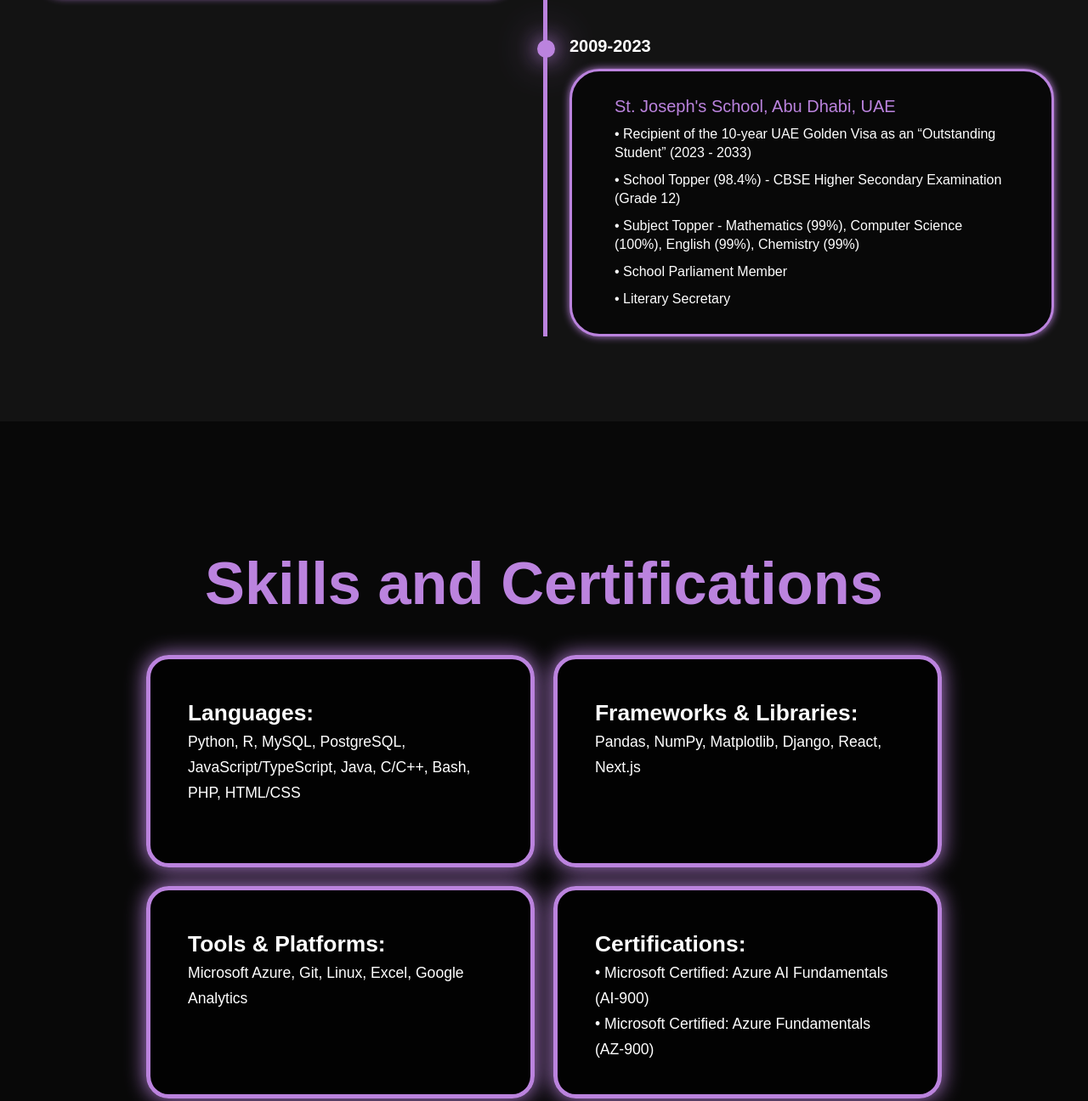
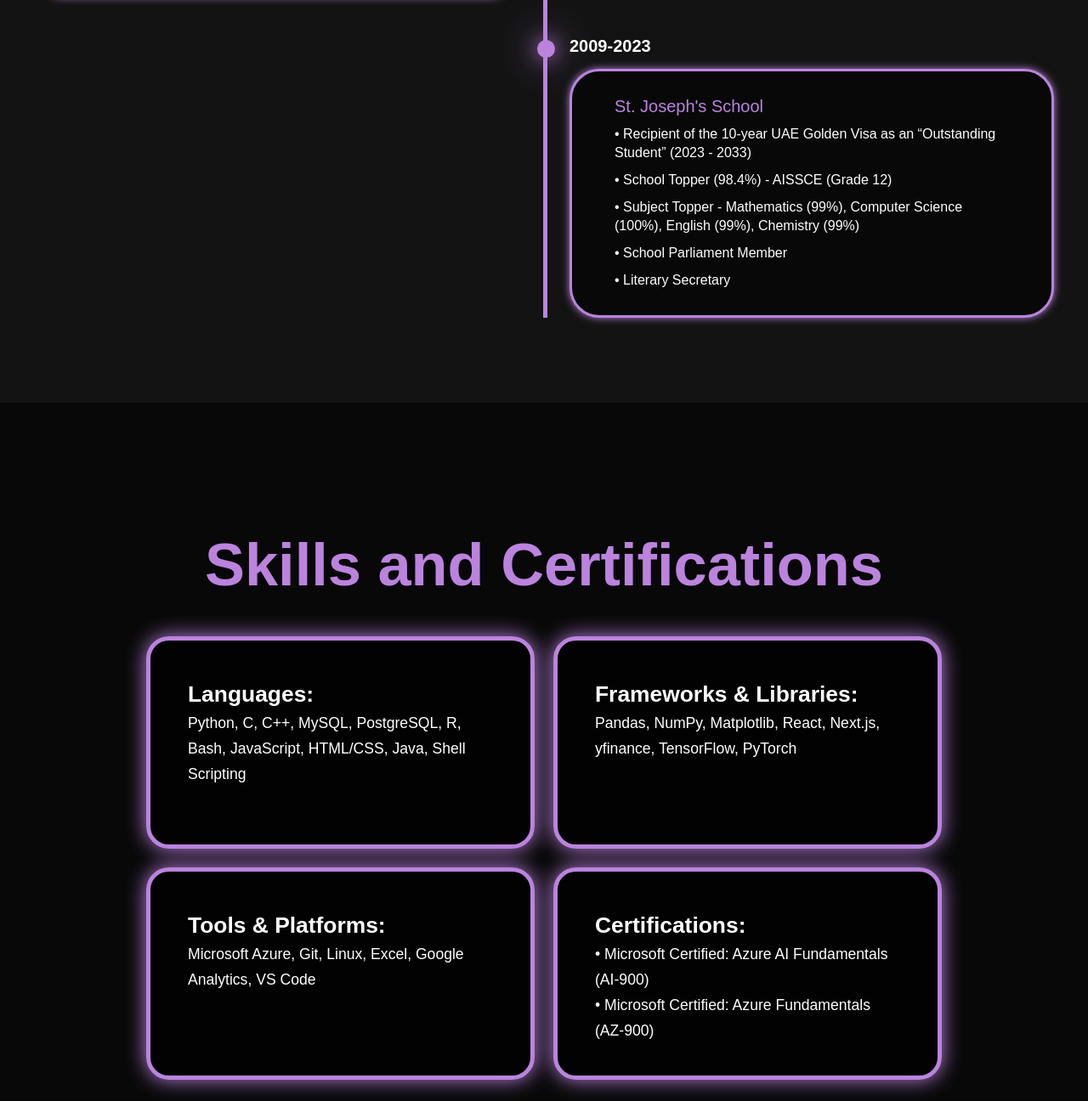
Before and after one commit to nyra-rodrigues/website, a plain HTML site: page index.html in a window 1280 px wide. Shown: the part 2027-3323 px from the top of the page at 85% size. Drawn offline with nearby package versions, Linux system fonts and the light colour scheme.

Commit message:
Update index.html

```diff
--- a/index.html
+++ b/index.html
@@ -95,11 +95,11 @@
             <div class="timeline-dot"> </div>
                 <div class="timeline-date">2009-2023</div>
                 <div class="timeline-content">
-                    <h3>St. Joseph's School, Abu Dhabi, UAE</h3>
+                    <h3>St. Joseph's School</h3>
 
                     <p>• Recipient of the 10-year UAE Golden Visa as an “Outstanding Student” (2023 - 2033)</p>
                     <br>
-                    <p>• School Topper (98.4%) - CBSE Higher Secondary Examination (Grade 12)</p>
+                    <p>• School Topper (98.4%) - AISSCE (Grade 12)</p>
                     <br>
                     <p>• Subject Topper - Mathematics (99%), Computer Science (100%), English (99%), Chemistry (99%)</p>
                     <br>
@@ -120,21 +120,21 @@
                 <div class="service-box">
                     <div class="service-info">
                         <h4>Languages:</h4>
-                        <p>Python, R, MySQL, PostgreSQL, JavaScript/TypeScript, Java, C/C++, Bash, PHP, HTML/CSS</p>
+                        <p>Python, C, C++, MySQL, PostgreSQL, R, Bash, JavaScript, HTML/CSS, Java, Shell Scripting</p>
                     </div>
                 </div>
 
                 <div class="service-box">
                     <div class="service-info">
                         <h4>Frameworks & Libraries:</h4>
-                        <p>Pandas, NumPy, Matplotlib, Django, React, Next.js</p>
+                        <p>Pandas, NumPy, Matplotlib, React, Next.js, yfinance, TensorFlow, PyTorch</p>
                     </div>
                 </div>
 
                 <div class="service-box">
                     <div class="service-info">
                         <h4>Tools & Platforms:</h4>
-                        <p>Microsoft Azure, Git, Linux, Excel, Google Analytics</p>
+                        <p>Microsoft Azure, Git, Linux, Excel, Google Analytics, VS Code</p>
                     </div>
                 </div>
 
```
